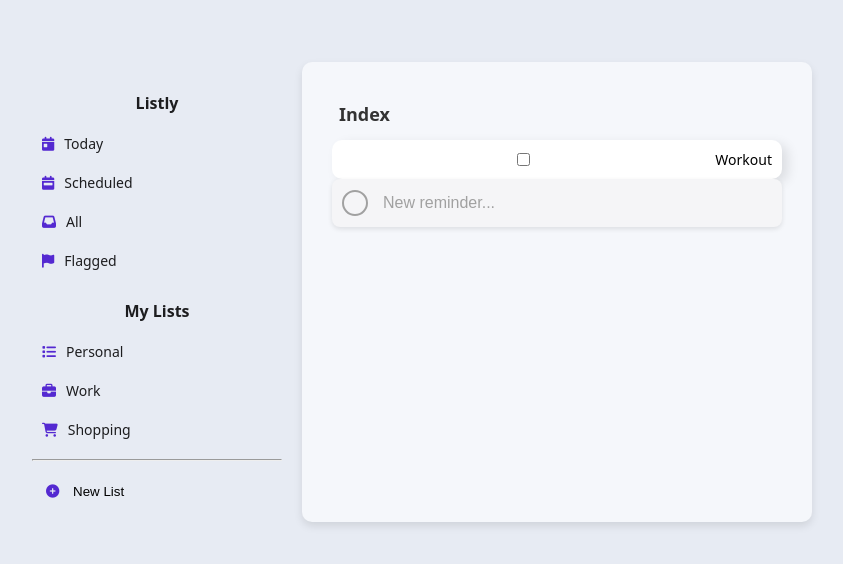
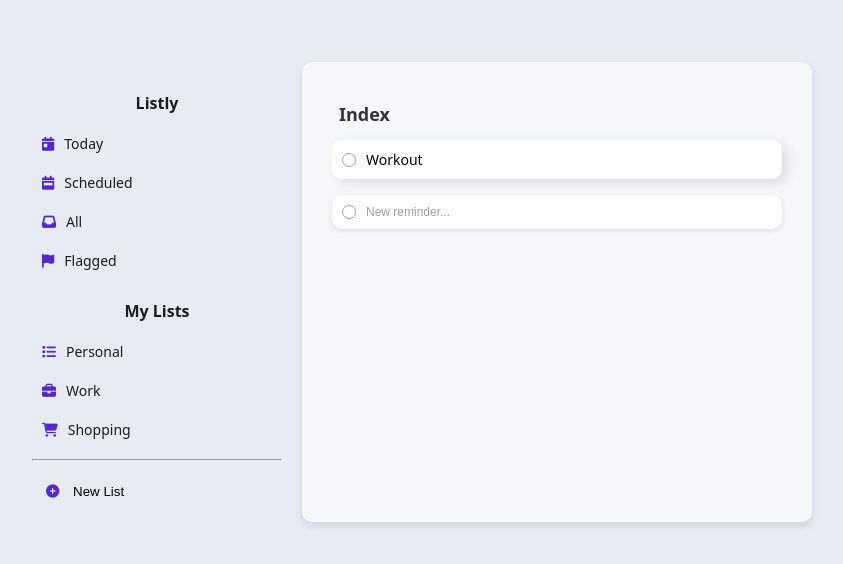
Before and after one commit to leticiaschneider/react-todo-list, a React (Vite) app: page / in a window 1280 px wide. Shown: the top 564 px of the page, without its empty margins (228-1071 px from the left). Built offline with nearby package versions, Linux system fonts and the light colour scheme.

Commit message:
update TodoItem to use a styled round checkbox

```diff
--- a/src/components/ListSection/AddTask.module.css
+++ b/src/components/ListSection/AddTask.module.css
@@ -1,4 +1,54 @@
 .addTaskContainer {
+  display: flex;
+  align-items: center;
+  background: #fff;
+  font-size: 14px;
+  margin: 16px 0;
+  border-radius: 10px;
+  box-shadow: 0px 2px 5px rgba(0, 0, 0, 0.1);
+}
+
+.checkCircle {
+  width: 12px;
+  height: 12px;
+  border-radius: 50%;
+  margin-left: 10px;
+  border: 1px solid #a1a1a1;
+  cursor: pointer;
+  transition: all 0.2s ease-in-out;
+}
+
+.checkCircle.checked {
+  background-color: #5429d1;
+  border-color: #5429d1;
+  position: relative;
+}
+
+.checkCircle.checked::after {
+  content: "✔";
+  color: white;
+  font-size: 8px;
+  font-weight: bold;
+  position: absolute;
+  top: 50%;
+  left: 50%;
+  transform: translate(-50%, -50%);
+}
+
+.addTaskContainer input {
+  flex: 1;
+  border: none;
+  background: transparent;
+  outline: none;
+  font-size: 12px;
+  padding: 10px;
+}
+
+.addTaskContainer input::placeholder {
+  color: #a1a1a1;
+}
+
+/* .addTaskContainer {
     display: flex;
     align-items: center;
     gap: 10px;
@@ -46,3 +96,4 @@
   input::placeholder {
     color: #a1a1a1;
   }
+   */
--- a/src/components/ListSection/ListSection.module.css
+++ b/src/components/ListSection/ListSection.module.css
@@ -37,3 +37,30 @@
 .todoCheckbox {
     margin-right: 10px;
 }
+
+.checkCircle {
+    width: 12px;
+    height: 12px;
+    border-radius: 50%;
+    margin-right: 10px;
+    border: 1px solid #a1a1a1;
+    cursor: pointer;
+    transition: all 0.2s ease-in-out;
+}
+
+.checkCircle.checked {
+    background-color: #5429d1;
+    border-color: #5429d1;
+    position: relative;
+}
+
+.checkCircle.checked::after {
+    content: "✔";
+    color: white;
+    font-size: 8px;
+    font-weight: bold;
+    position: absolute;
+    top: 50%;
+    left: 50%;
+    transform: translate(-50%, -50%);
+}
--- a/src/components/ListSection/TodoItem.tsx
+++ b/src/components/ListSection/TodoItem.tsx
@@ -1,11 +1,18 @@
-import classes from './ListSection.module.css'
+import { useState } from "react";
+import classes from "./ListSection.module.css";
 
 function TodoItem({ task }: { task: { text: string; checked: boolean } }) {
-    return (
-        <li>
-            <input type="checkbox" className={classes.todoCheckbox} /> {task.text}
-        </li>
-    );
+  const [checked, setChecked] = useState(task.checked);
+
+  return (
+    <li className={classes.todoItem}>
+      <div
+        className={`${classes.checkCircle} ${checked ? classes.checked : ""}`}
+        onClick={() => setChecked(!checked)}
+      />
+      <span className={checked ? classes.completedText : ""}>{task.text}</span>
+    </li>
+  );
 }
 
-export default TodoItem
+export default TodoItem;
```
Also changed, not shown: src/components/ListSection/AddTask.tsx (line endings or trailing spaces).
